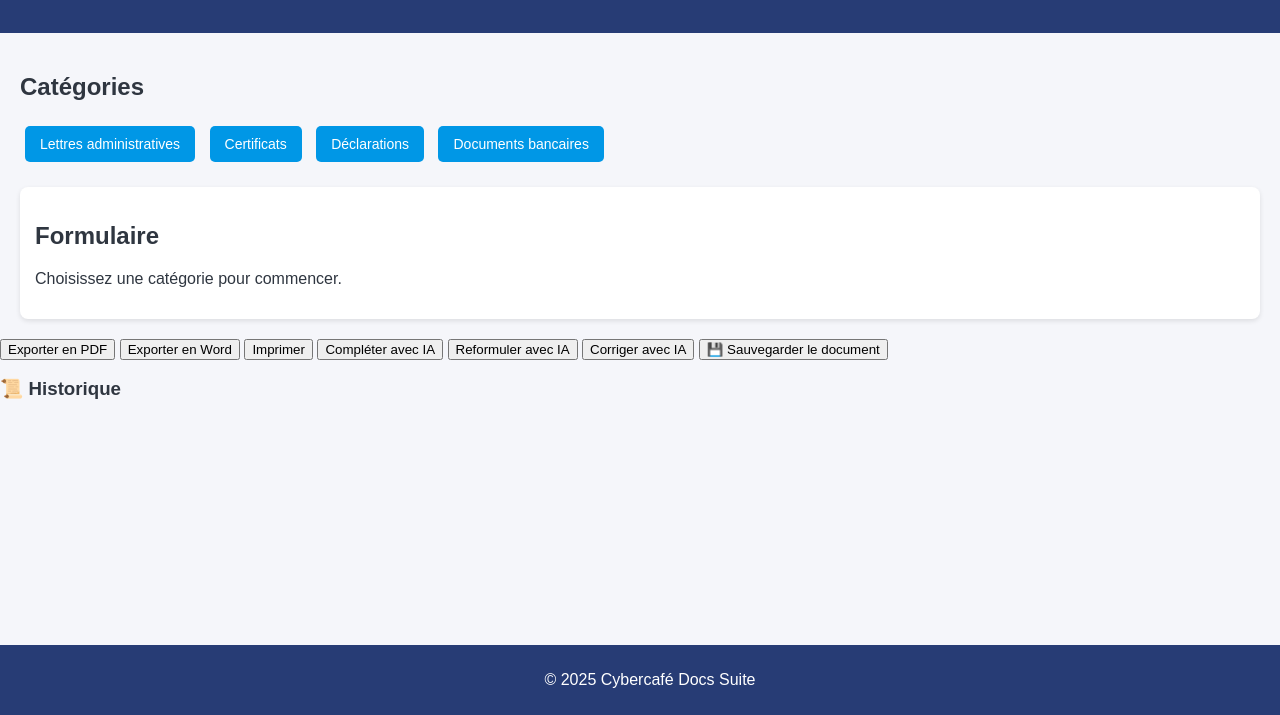
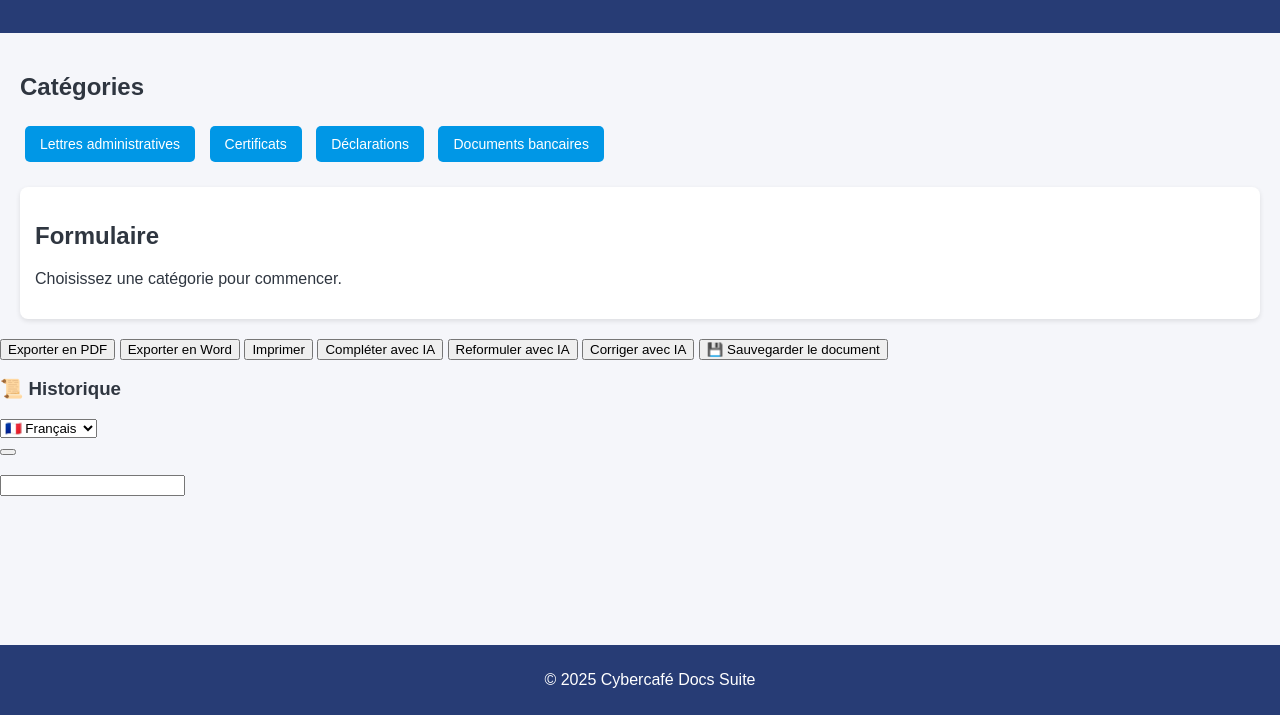
Before and after one commit to SamassaTechnologie/apprenez-les-bases-du-langage-python, a plain HTML site: page index.html in a window 1280 px wide. Shown: the part 85-800 px from the top of the page. Drawn offline with nearby package versions, Linux system fonts and the light colour scheme.

Commit message:
Update index.html

```diff
--- a/index.html
+++ b/index.html
@@ -54,5 +54,20 @@
 <div id="history-list"></div>
 
 <script src="history.js"></script>
+    <!-- Sélecteur de langue -->
+<select onchange="changeLanguage(this.value)">
+    <option value="fr">🇫🇷 Français</option>
+    <option value="bm">🇲🇱 Bambara</option>
+    <option value="en">🇬🇧 English</option>
+</select>
+
+<h1 data-translate="title"></h1>
+
+<button data-translate="saveDocument" onclick="saveToHistory(prompt('Nom du document :'), document.getElementById('form-container').innerText)"></button>
+
+<h3 data-translate="history"></h3>
+<div id="history-list"></div>
+
+<input type="text" data-placeholder="searchPlaceholder">
 </body>
 </html>
```
